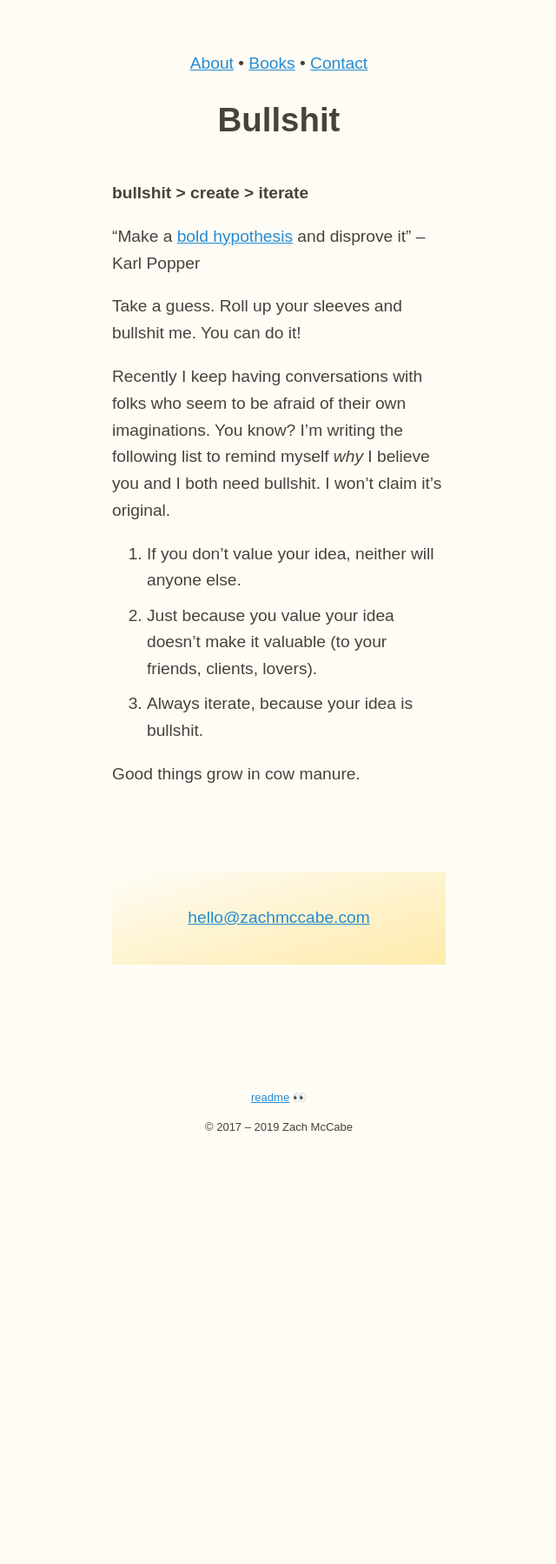
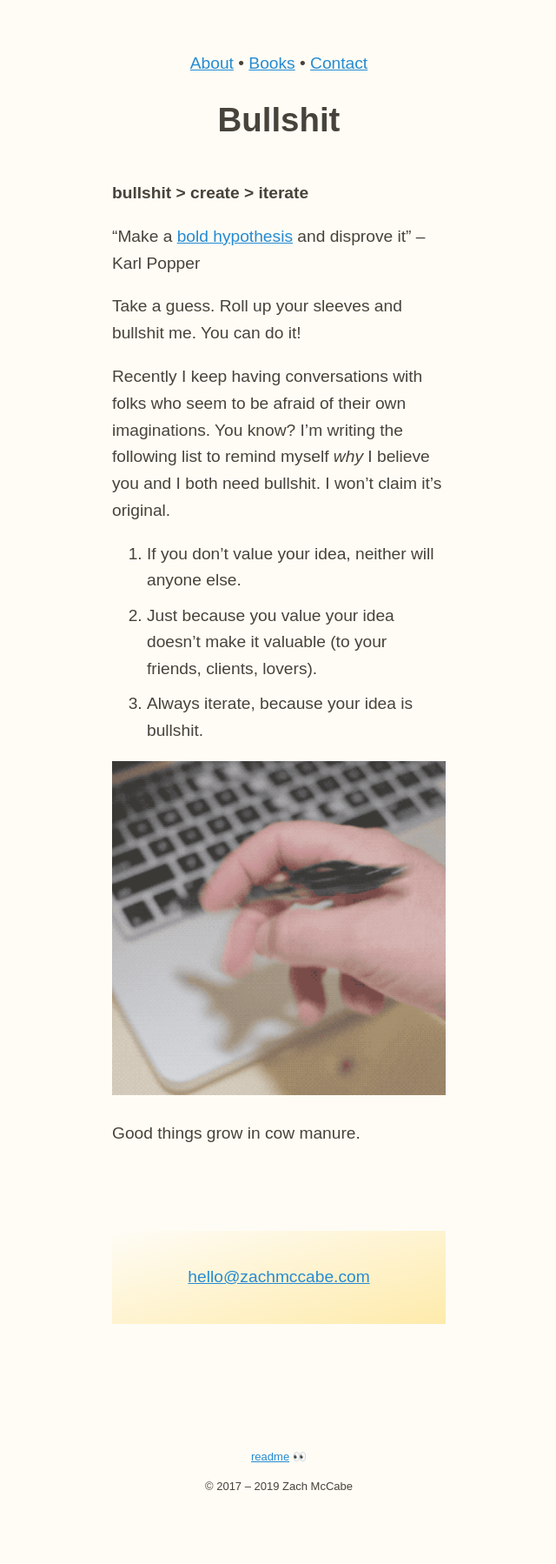
Before and after one commit to zachmccabe/zachmccabe.github.io, a Jekyll site: the page built from bullshit.md, in a window 1280 px wide. Shown: the whole page at 87% size, without its empty margins (319-959 px from the left). Built offline with Jekyll 4.4.1, drawn with Linux system fonts in a browser that asks for light colours; before the commit the page ends 1385 px from its top, so only the background shows below that.

Commit message:
Update bullshit.md

```diff
--- a/bullshit.md
+++ b/bullshit.md
@@ -20,4 +20,6 @@ Recently I keep having conversations with folks who seem to be afraid of their o
 2. Just because you value your idea doesn't make it valuable (to your friends, clients, lovers).
 3. Always iterate, because your idea is bullshit.
 
+![Twirling a pen](https://www.zachmccabe.com/assets/viz/pen-flip-300.gif)
+
 Good things grow in cow manure.
```
